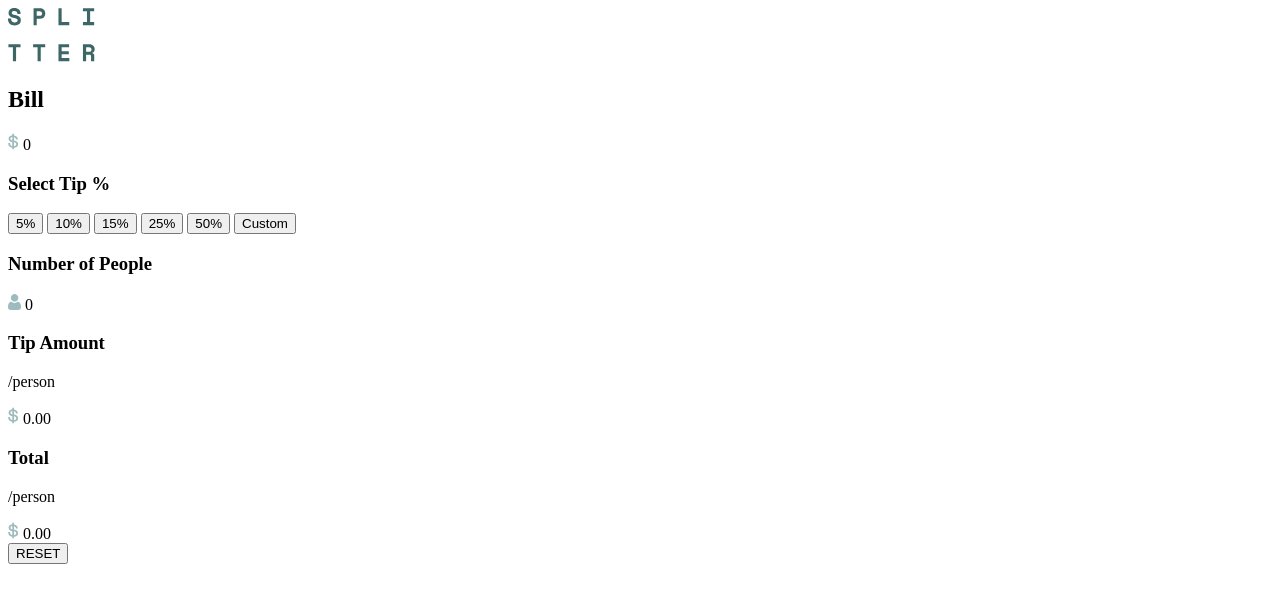
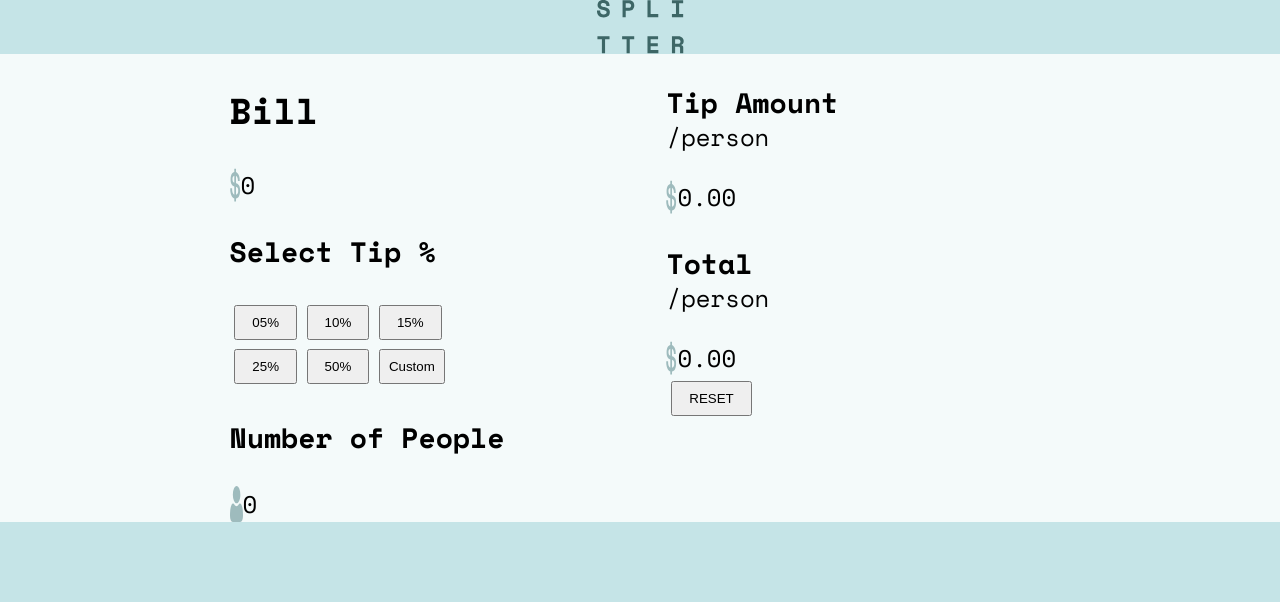
Before and after one commit to PrakashKunal/BillSplitterApp, a plain HTML site: page index.html in a window 1280 px wide. Drawn offline with nearby package versions, Linux system fonts and the light colour scheme.

Commit message:
feat-Added stlyesheet

```diff
--- a/index.html
+++ b/index.html
@@ -7,10 +7,13 @@
     <link rel="preconnect" href="https://fonts.googleapis.com">
     <link rel="preconnect" href="https://fonts.gstatic.com" crossorigin>
     <link href="https://fonts.googleapis.com/css2?family=Space+Mono:ital,wght@0,400;0,700;1,400;1,700&display=swap" rel="stylesheet">
+    <link rel="stylesheet" href="style.css">
     <title>BillSplitterApp</title>
 </head>
 <body>
+        <div id="logocontainer">
         <img src="images/logo.svg">
+        </div>
         <main>
         <section id="inputcontainer">
             <h2>Bill</h2>
@@ -19,13 +22,13 @@
                 <span id="InputTxt">0</span>
             </div>
             <h3>Select Tip %</h3>
-            <div>
-                <button>5%</button>
+            <div id="btncontainer">
+                <button>05%</button>
                 <button>10%</button>
                 <button>15%</button>
                 <button>25%</button>
                 <button>50%</button>
-                <button>Custom</button>
+                <button id="custombtn">Custom</button>
             </div>
             <h3>Number of People</h3>
             <div>
--- /dev/null
+++ b/style.css
@@ -0,0 +1,52 @@
+body
+{
+    font-family:'Space Mono' , monospace ;
+    box-sizing: border-box;
+    margin: 0;
+    padding: 0;
+    background-color: hsl(185, 41%, 84%);
+    background-size: contain;
+    font-size: 24px;
+}
+#logocontainer
+{
+    display: flex;
+    align-items: center;
+    justify-content: center;
+}
+main
+{
+    display: flex;
+    justify-content: center;
+    align-items: centre;
+    background-color:hsl(189, 41%, 97%) ;
+    box-sizing: border-box;
+    min-height: 50vh;
+}
+div
+{
+    display: flex;
+
+}
+p{
+    margin-top: -2rem;
+}
+#btncontainer
+{
+    display: flex;
+    flex-wrap: wrap;
+    max-width: 60%;
+}
+button
+{
+    padding:0.5rem 1rem;
+    margin: 0.3rem;
+}
+section
+{
+    min-width: 30%;
+}
+#custombtn
+{
+    padding:0.1rem 0.5rem ;
+}
```
